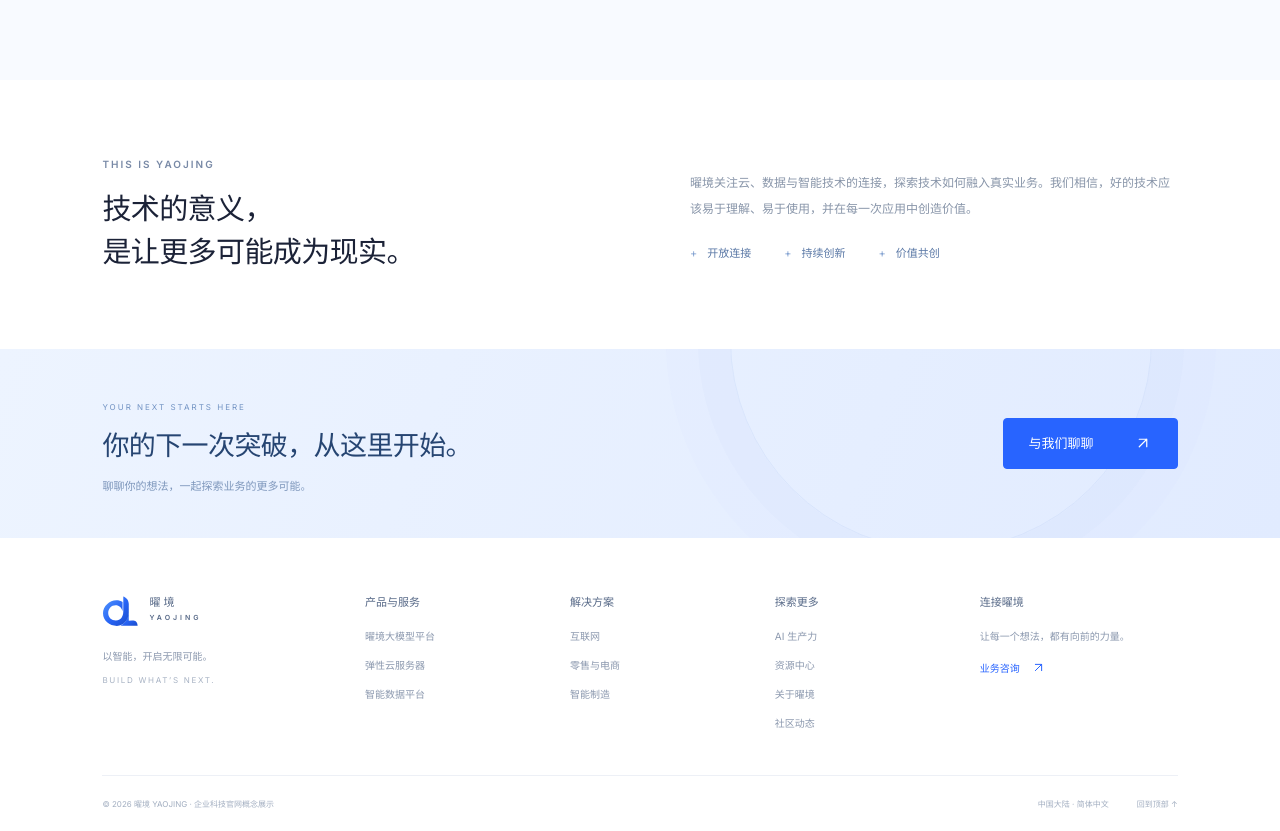
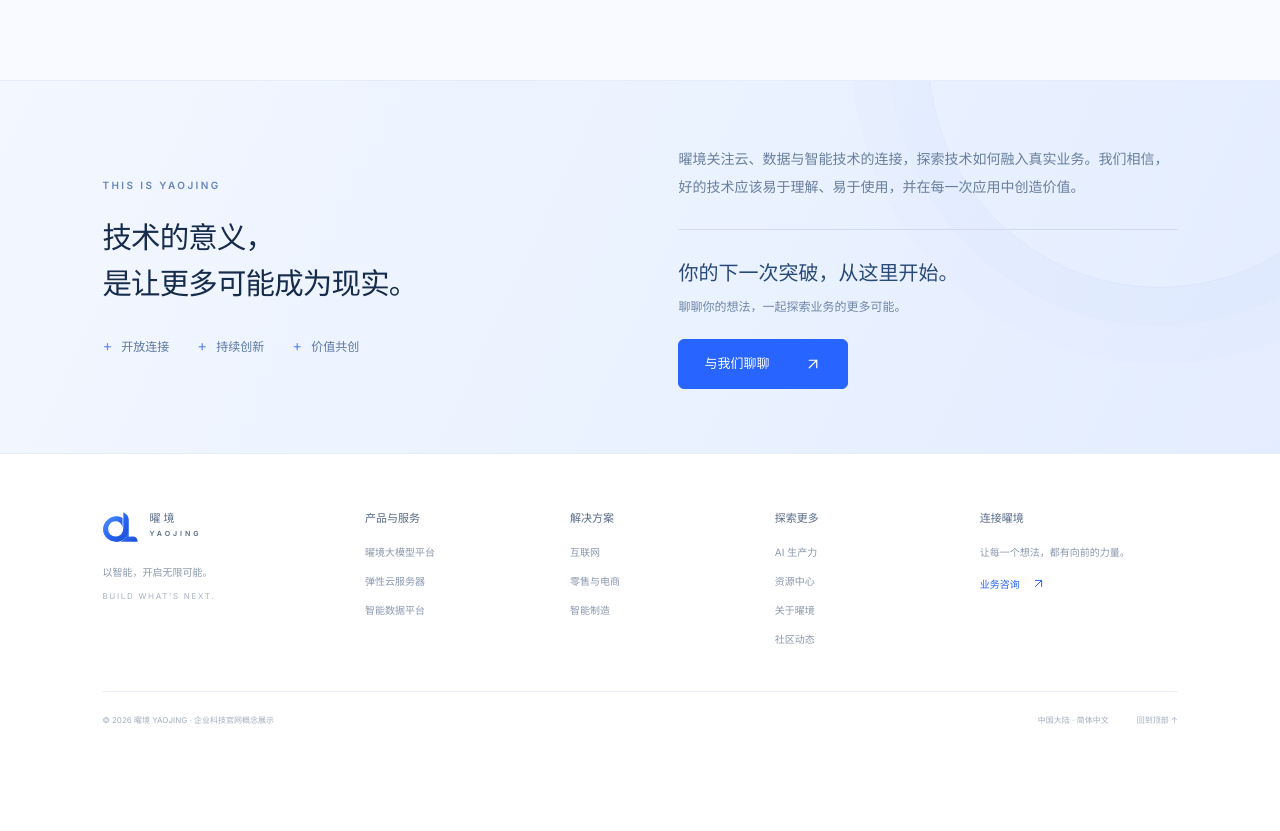
Before and after one commit to nora-lan/orilux, a React (Vite) app: page / in a window 1280 px wide. Shown: the part 4160-4991 px from the top of the page. After the commit the page ends 4907 px from the top, so only its background shows below. Built offline with nearby package versions, Linux system fonts and the light colour scheme.

Commit message:
Update Site source

```diff
--- a/src/App.tsx
+++ b/src/App.tsx
@@ -16,6 +16,7 @@ import './ai-productivity.css'
 import './community.css'
 import './navigation.css'
 import './solution-diagram.css'
+import './about-section.css'
 import './layout.css'
 
 type Product = { name: string; english: string; category: string; description: string; features: string[]; icon: string; tag?: string }
@@ -123,8 +124,23 @@ function App() {
       <section className="section products-section wrap" id="products"><div className="section-heading"><div><p className="eyebrow">PRODUCTS & SERVICES</p><h2>为创新，提供每一份力量。</h2><p>从基础设施到智能应用，让技术成为业务向前的动力。</p></div><button className="text-link" onClick={() => { setQuery(''); setModal('search') }}>发现全部产品 <ArrowRight size={17} /></button></div><div className="product-tabs" role="group" aria-label="产品分类">{categories.map(item => <button key={item} aria-pressed={category === item} className={category === item ? 'active' : ''} onClick={() => setCategory(item)}>{item}</button>)}</div><div className="product-grid">{products.filter(item => category === '精选产品' || item.category === category).map(item => <button className="product-card" key={category + item.name} onClick={() => setModal(item)}><div className="product-icon"><Symbol kind={item.icon} />{item.tag && <span>{item.tag}</span>}</div><h3>{item.name}</h3><span className="product-english">{item.english}</span><p>{item.description}</p><span className="product-more">了解产品 <ArrowUpRight size={16} /></span></button>)}</div><p className="catalog-note">围绕企业需求设计的产品能力展示，可进一步配置为您的实际产品与服务。</p></section>
       <AIProductivity onConsult={contact} motionEnabled={motionEnabled} /><section className="solutions-section" id="solutions"><div className="wrap"><div className="section-heading"><div><p className="eyebrow">SOLUTIONS FOR EVERY AMBITION</p><h2>深入业务场景，让价值真正落地。</h2><p>理解不同行业的挑战，探索更适合你的数字化路径。</p></div></div><div className="solution-shell"><div className="solution-tabs" role="group" aria-label="行业解决方案">{solutions.map((item, index) => <button key={item.name} className={solution === index ? 'active' : ''} aria-pressed={solution === index} onClick={() => setSolution(index)}><span>0{index + 1}</span>{item.name}<ArrowUpRight size={17} /></button>)}</div><div className="solution-content" key={activeSolution.name}><span className="pill">{activeSolution.name}解决方案</span><h3>{activeSolution.title}</h3><p>{activeSolution.desc}</p><ul>{activeSolution.points.map(point => <li key={point}><Check size={15} />{point}</li>)}</ul><button className="text-link" onClick={contact}>规划我的业务方案 <ArrowRight size={17} /></button></div><SolutionDiagram key={activeSolution.name + 'diagram'} solution={activeSolution} /></div></div></section>
       <section className="section resources-section" id="resources"><div className="wrap"><div className="section-heading"><div><p className="eyebrow">IDEAS INTO ACTION</p><h2>前沿视野，与实践同行。</h2></div><a className="text-link" href="/#about">认识曜境 <ArrowRight size={17} /></a></div><div className="resource-grid">{articles.map((article, index) => <button className="resource-card" key={article.title} onClick={() => setModal(index)}><div className={`resource-art ${article.color}`}><span className="article-index">INSIGHT / 0{index + 1}</span><div className={`article-shape shape-${index}`}><Symbol kind={['spark', 'cube', 'data'][index]} size={64} /></div><span className="art-word">{['Intelligence.', 'Build better.', 'Data matters.'][index]}</span></div><div className="resource-copy"><span>{article.tag}<i />阅读约 2 分钟</span><h3>{article.title}</h3><p>{article.desc}</p><span className="read-more">阅读全文 <ArrowUpRight size={16} /></span></div></button>)}</div></div></section>
-      <section className="about-section wrap" id="about"><div><p className="eyebrow">THIS IS YAOJING</p><h2>技术的意义，<br />是让更多可能成为现实。</h2></div><div><p>曜境关注云、数据与智能技术的连接，探索技术如何融入真实业务。我们相信，好的技术应该易于理解、易于使用，并在每一次应用中创造价值。</p><div className="values"><span>开放连接</span><span>持续创新</span><span>价值共创</span></div></div></section>
-      <section className="cta-section"><div className="wrap"><div><span>YOUR NEXT STARTS HERE</span><h2>你的下一次突破，从这里开始。</h2><p>聊聊你的想法，一起探索业务的更多可能。</p></div><button className="button" onClick={contact}>与我们聊聊 <ArrowUpRight size={18} /></button></div></section>
+      <section className="about-section" id="about" aria-labelledby="about-heading">
+        <div className="about-inner wrap">
+          <div className="about-intro">
+            <p className="eyebrow">THIS IS YAOJING</p>
+            <h2 id="about-heading">技术的意义，<br />是让更多可能<br className="about-title-break" />成为现实。</h2>
+            <div className="about-values"><span>开放连接</span><span>持续创新</span><span>价值共创</span></div>
+          </div>
+          <div className="about-content">
+            <p className="about-description">曜境关注云、数据与智能技术的连接，探索技术如何融入真实业务。我们相信，好的技术应该易于理解、易于使用，并在每一次应用中创造价值。</p>
+            <div className="about-invitation">
+              <h3>你的下一次突破，从这里开始。</h3>
+              <p>聊聊你的想法，一起探索业务的更多可能。</p>
+              <button className="button" onClick={contact}>与我们聊聊 <ArrowUpRight size={18} /></button>
+            </div>
+          </div>
+        </div>
+      </section>
       </>}
     </main>
     <footer><div className="footer-main wrap"><div className="footer-brand"><a href="/#home" aria-label="曜境首页"><Brand /></a><p>以智能，开启无限可能。</p><span>BUILD WHAT’S NEXT.</span></div><div><strong>产品与服务</strong>{products.slice(0, 3).map(item => <button onClick={() => setModal(item)} key={item.name}>{item.name}</button>)}</div><div><strong>解决方案</strong>{solutions.slice(0, 3).map((item, index) => <a href={isCommunityPage || isAccountPage ? `/?solution=${index}#solutions` : '/#solutions'} key={item.name} onClick={() => setSolution(index)}>{item.name}</a>)}</div><div><strong>探索更多</strong><a href="/#ai-productivity">AI 生产力</a><a href="/#resources">资源中心</a><a href="/#about">关于曜境</a><a href="/community/">社区动态</a></div><div><strong>连接曜境</strong><p>让每一个想法，都有向前的力量。</p><button className="text-link" onClick={contact}>业务咨询 <ArrowUpRight size={15} /></button></div></div><div className="footer-bottom wrap"><span>© 2026 曜境 YAOJING · 企业科技官网概念展示</span><span>中国大陆 · 简体中文</span><a href={topHref}>回到顶部 ↑</a></div></footer>
--- /dev/null
+++ b/src/about-section.css
@@ -0,0 +1,88 @@
+.about-section {
+  position: relative;
+  overflow: hidden;
+  padding-block: clamp(56px, 5vw, 88px);
+  background: linear-gradient(115deg, #f3f7ff 0%, #eaf2ff 55%, #e4edff 100%);
+  border-block: 1px solid #e6edfa;
+  isolation: isolate;
+}
+
+.about-section::after {
+  content: '';
+  position: absolute;
+  z-index: -1;
+  width: 460px;
+  height: 460px;
+  right: -110px;
+  top: -255px;
+  border: 1px solid #c5d6f75c;
+  border-radius: 50%;
+  box-shadow: 0 0 0 38px #c5d6f71c, 0 0 0 76px #c5d6f714;
+  pointer-events: none;
+}
+
+.about-inner {
+  display: grid;
+  grid-template-columns: 1fr 1fr;
+  gap: clamp(48px, 6vw, 112px);
+  align-items: center;
+}
+
+.about-intro .eyebrow {
+  color: #6686b9;
+  letter-spacing: 2.4px;
+  margin-bottom: 22px;
+}
+
+.about-intro h2 {
+  font-size: clamp(28px, 2.3vw, 40px);
+  line-height: 1.55;
+  color: #172c4c;
+  letter-spacing: -.8px;
+}
+
+.about-title-break { display: none; }
+
+.about-values {
+  display: flex;
+  flex-wrap: wrap;
+  gap: 14px 28px;
+  margin-top: 30px;
+  color: #5c78a4;
+  font-size: 12px;
+}
+
+.about-values span { display: inline-flex; align-items: center; gap: 9px; }
+.about-values span::before { content: '+'; color: #648df1; font-size: 15px; }
+.about-content { min-width: 0; }
+.about-description { font-size: 14px; line-height: 2; color: #687e9e; }
+
+.about-invitation {
+  margin-top: 28px;
+  padding-top: 27px;
+  border-top: 1px solid #cedcf2;
+}
+
+.about-invitation h3 { color: #294a79; font-size: clamp(20px, 1.45vw, 24px); font-weight: 600; line-height: 1.6; }
+.about-invitation p { margin-top: 7px; font-size: 12px; line-height: 1.8; color: #6f86a8; }
+.about-invitation .button { margin-top: 22px; padding: 14px 25px; gap: 35px; border-radius: 6px; }
+
+@media (min-width: 701px) and (max-width: 1100px) {
+  .about-inner { grid-template-columns: .9fr 1.1fr; gap: 40px; }
+  .about-title-break { display: initial; }
+  .about-values { gap: 10px 16px; font-size: 11px; }
+  .about-description { font-size: 13px; }
+}
+
+@media (max-width: 700px) {
+  .about-section { padding-block: 44px; }
+  .about-inner { grid-template-columns: 1fr; gap: 27px; }
+  .about-intro .eyebrow { font-size: 9px; margin-bottom: 15px; }
+  .about-intro h2 { font-size: clamp(24px, 6.3vw, 32px); letter-spacing: -.6px; }
+  .about-values { font-size: 11px; gap: 12px 21px; margin-top: 20px; }
+  .about-description { font-size: 13px; line-height: 1.95; }
+  .about-invitation { margin-top: 23px; padding-top: 23px; }
+  .about-invitation h3 { font-size: 20px; }
+  .about-invitation p { font-size: 11px; }
+  .about-invitation .button { margin-top: 19px; padding: 12px 22px; font-size: 12px; }
+}
--- a/src/usePageMotion.ts
+++ b/src/usePageMotion.ts
@@ -16,7 +16,7 @@ export function usePageMotion() {
 
   useEffect(() => {
     document.documentElement.dataset.motion = enabled ? 'on' : 'off'
-    const targets = [...document.querySelectorAll<HTMLElement>('.section-heading, .quick-links, .product-grid, .ai-app-grid, .solution-shell, .resource-grid, .about-section, .community-toolbar, .cta-section .wrap')]
+    const targets = [...document.querySelectorAll<HTMLElement>('.section-heading, .quick-links, .product-grid, .ai-app-grid, .solution-shell, .resource-grid, .about-inner, .community-toolbar')]
     if (!enabled) { targets.forEach(target => target.classList.add('is-visible')); return }
     const observer = new IntersectionObserver(entries => entries.forEach(entry => {
       if (entry.isIntersecting) { entry.target.classList.add('is-visible'); observer.unobserve(entry.target) }
```
Also changed, not shown: src/App.css.
